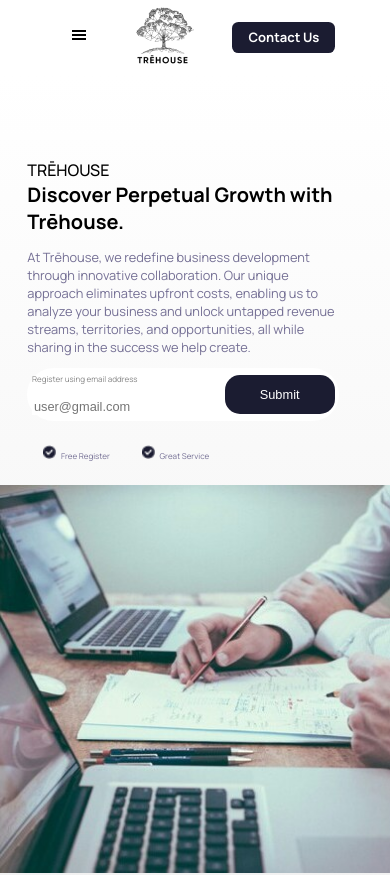
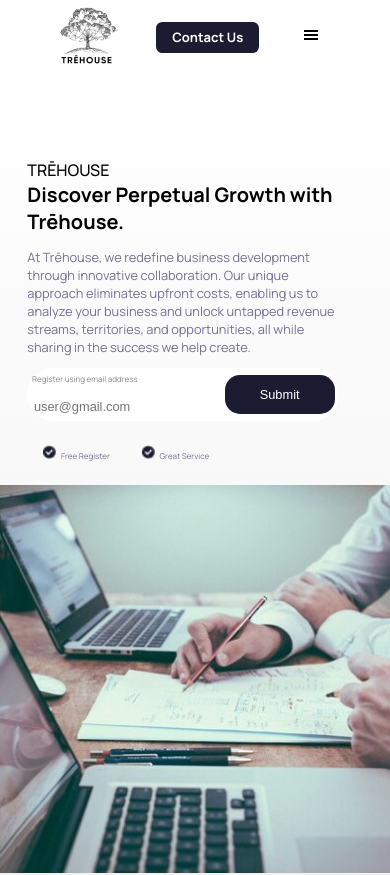
Before and after one commit to MastorkTechnologies/trehhouse, a React (Create React App) app: page / in a window 390 px wide. Shown: the top 875 px of the page. Built offline with nearby package versions, Linux system fonts and the light colour scheme; the HTML template or start-up script is replaced by a standard one.

Commit message:
'mobile nav

```diff
--- a/src/components/Navbar.js
+++ b/src/components/Navbar.js
@@ -45,11 +45,7 @@
       {isMobile ? (
         <>
           <ul className='Navbar'>
-            <li className='listItem' onClick={() => setOpenBar(!openBar)}>
-              <GiHamburgerMenu />
-            </li>
-
-            <li className='Logo'>
+          <li className='Logo'>
               <img src='./images/Trehouse.png' style={logostyle} />
             </li>
 
@@ -63,6 +59,9 @@
               >
                 Contact Us
               </a>
+            </li>
+            <li className='listItem' onClick={() => setOpenBar(!openBar)}>
+              <GiHamburgerMenu />
             </li>
           </ul>
           {openBar && (
```
